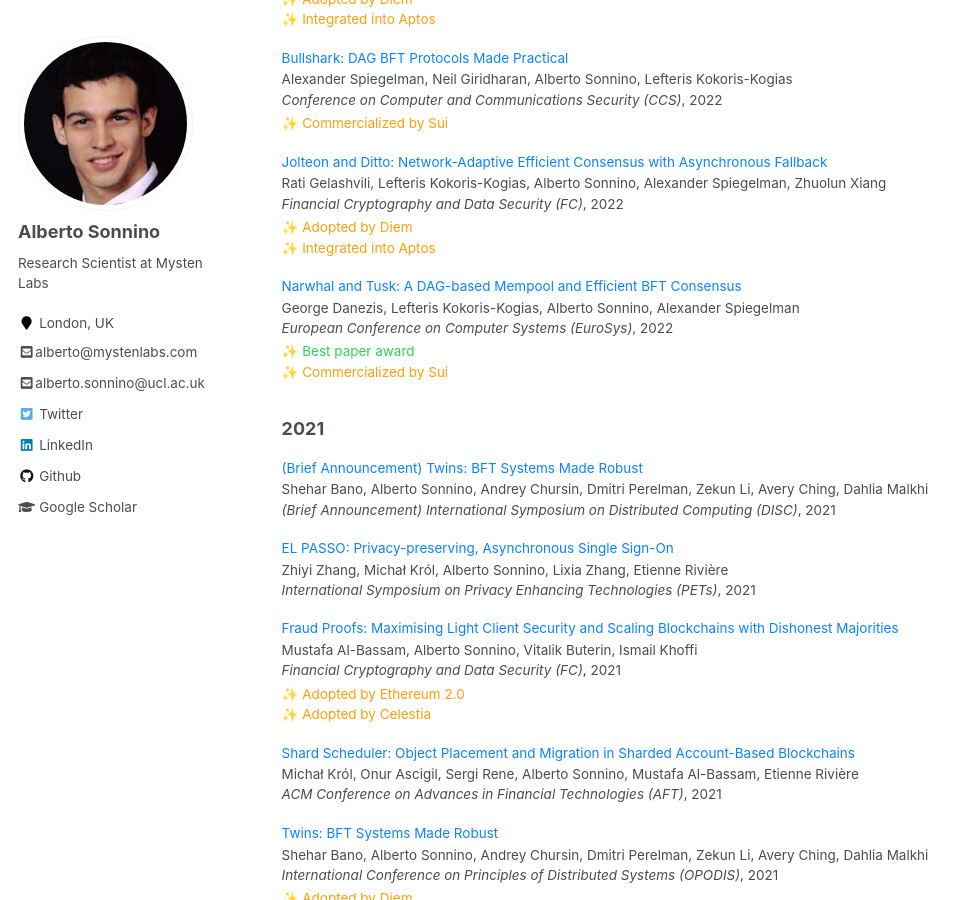
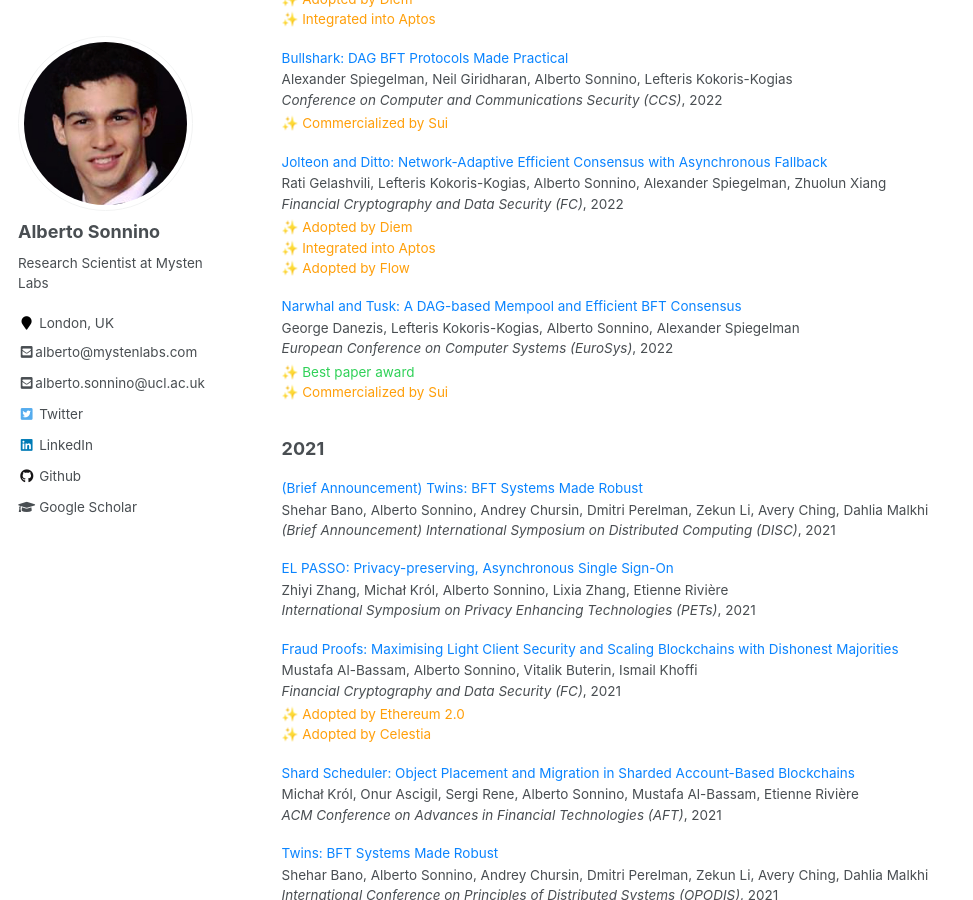
Before and after one commit to asonnino/asonnino.github.io, a Jekyll site: the page built from _pages/publications.md, in a window 1280 px wide and 900 px high, scrolled down 796 px. Shown: the whole window, without its empty margins (0-973 px from the left). Built offline with Jekyll 4.4.1, drawn with Linux system fonts in a browser that asks for light colours.

Commit message:
Update adoptions

```diff
--- a/_data/papers.json
+++ b/_data/papers.json
@@ -228,7 +228,7 @@
     "venue": "Financial Cryptography and Data Security (FC)",
     "date": 2022,
     "filename": "jolteon-and-ditto.pdf",
-    "adoptions": ["Adopted by Diem", "Integrated into Aptos"]
+    "adoptions": ["Adopted by Diem", "Integrated into Aptos", "Adopted by Flow"]
   },
   {
     "category": "publication",
```
